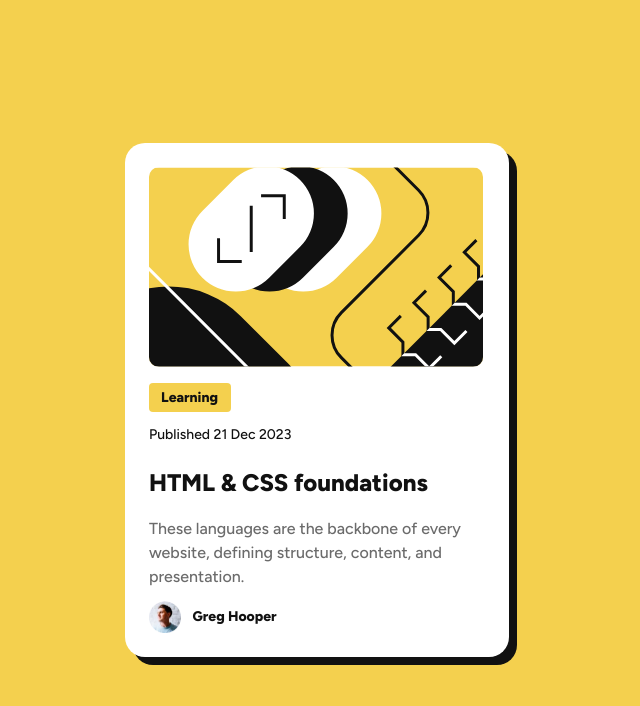
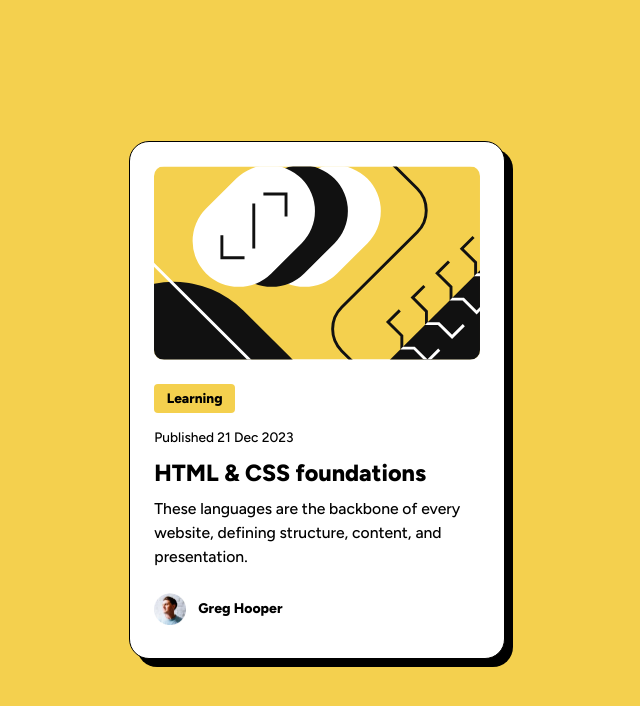
Before and after one commit to SydsBike/Block-Preview, a plain HTML site: page index.html in a window 1280 px wide. Shown: the whole page, without its empty margins (323-963 px from the left). Drawn offline with Linux system fonts and the light colour scheme.

Commit message:
use clamp

```diff
--- a/index.html
+++ b/index.html
@@ -4,54 +4,30 @@
     <meta charset="UTF-8" />
     <meta name="viewport" content="width=device-width, initial-scale=1.0" />
     <!-- displays site properly based on user's device -->
-
-    <link
-      rel="icon"
-      type="image/png"
-      sizes="32x32"
-      href="./assets/images/favicon-32x32.png"
-    />
     <link rel="preconnect" href="https://fonts.googleapis.com" />
     <link rel="preconnect" href="https://fonts.gstatic.com" crossorigin />
-    <link
-      href="https://fonts.googleapis.com/css2?family=Figtree:ital,wght@0,300..900;1,300..900&display=swap"
-      rel="stylesheet"
-    />
-    <link rel="stylesheet" href="./styles.css" />
+    <link href="https://fonts.googleapis.com/css2?family=Figtree:ital,wght@0,300..900;1,300..900&display=swap" rel="stylesheet" />
+    <link rel="icon" type="image/png" sizes="32x32" href="./assets/images/favicon-32x32.png" />
+    <link rel="stylesheet" href="./style.css" />
     <title>Frontend Mentor | Blog preview card</title>
 
     <!-- Feel free to remove these styles or customise in your own stylesheet 👍 -->
-    <style>
-      .attribution {
-        font-size: 11px;
-        text-align: center;
-      }
-      .attribution a {
-        color: hsl(228, 45%, 44%);
-      }
-    </style>
   </head>
-  <body>
-    <main>
-      <article class="card">
-        <figure>
-          <img
-            src="./assets/images/illustration-article.svg"
-            alt="article image"
-          />
-          <figcaption>
-            <h1>Learning</h1>
-            <time datetime="2023-12-21">Published 21 Dec 2023</time>
-            <h2>HTML & CSS foundations</h2>
-            <p>
-              These languages are the backbone of every website, defining
-              structure, content, and presentation.
-            </p>
-          </figcaption>
-        </figure>
-        <footer>
-          <img src="./assets/images/image-avatar.webp" alt="Image of author" />
-          <p>Greg Hooper</p>
+  <body class="bg-body tx-body tx-regular">
+    <main class="card bg-card br-lg">
+      <article class="container">
+        <section class="image br-sm">
+          <img src="./assets/images/illustration-article.svg" alt="stock-image" />
+        </section>
+        <section class="content">
+          <span class="tx-bold learning bg-body fluid-14">Learning</span>
+          <time class="spacing-12 fluid-14" datetime="2023-12-21">Published 21 Dec 2023</time>
+          <h1 class="tx-bold spacing-12 fluid-24">HTML & CSS foundations</h1>
+          <p class="fluid-16">These languages are the backbone of every website, defining structure, content, and presentation.</p>
+        </section>
+        <footer class="flex-container">
+          <img class="avatar" src="./assets/images/image-avatar.webp" alt="avatar of author" />
+          <span class="tx-bold author">Greg Hooper</span>
         </footer>
       </article>
     </main>
--- /dev/null
+++ b/style.css
@@ -0,0 +1,143 @@
+:root {
+  --primary-yellow: hsl(47, 88%, 63%);
+  --primary-white: hsl(0, 0%, 100%);
+  --primary-gray-500: hsl(0, 0%, 42%);
+  --primary-gray-900: hsl(0, 0%, 7%);
+
+  --ff-primary: "Figtree", sans-serif;
+  --fw-regular: 500;
+  --fw-bold: 800;
+
+  font-size: 16px;
+}
+
+/* Reset */
+
+*,
+*::before,
+*::after {
+  box-sizing: border-box;
+}
+
+* {
+  margin: 0;
+  padding: 0;
+  font: inherit;
+}
+
+img,
+picture,
+svg,
+span,
+time {
+  max-width: 100%;
+  display: block;
+}
+html,
+body {
+  height: 100%;
+}
+
+/* Utility Classes */
+
+.tx-body {
+  font-family: var(--ff-primary);
+}
+.tx-regular {
+  font-weight: var(--fw-regular);
+}
+.tx-bold {
+  font-weight: var(--fw-bold);
+}
+
+.fluid-14 {
+  font-size: clamp(0.75rem, 0.706rem + 0.188vw, 0.875rem);
+}
+
+.fluid-16 {
+  font-size: clamp(0.875rem, 0.831rem + 0.188vw, 1rem);
+}
+.fluid-24 {
+  font-size: clamp(1.25rem, 1.162rem + 0.376vw, 1.5rem);
+}
+
+.bg-body {
+  background-color: var(--primary-yellow);
+}
+.bg-card {
+  background-color: var(--primary-white);
+}
+
+.spacing-12 {
+  margin-block: 0.75rem;
+}
+
+.br-sm {
+  border-radius: 0.625rem;
+}
+
+.br-lg {
+  border-radius: 1.25rem;
+}
+
+/* General Layout and Style */
+
+body {
+  display: grid;
+  place-items: center;
+  line-height: 150%;
+  letter-spacing: 0;
+}
+
+.card {
+  width: clamp(20.4375rem, 5.35vw + 19.18rem, 24rem);
+  height: clamp(31.3125rem, 1.97vw + 30.85rem, 32.625rem);
+  border-radius: 1.25rem;
+  border: 1px solid hsl(0, 0%, 0%);
+  box-shadow: 0.5rem 0.5rem hsl(0, 0%, 0%);
+  transition: all 0.4s ease;
+}
+
+.container {
+  margin: 1.5rem;
+}
+
+.image {
+  border-radius: 0.625rem;
+  overflow: hidden;
+}
+
+.content {
+  margin-block: 1.5rem;
+}
+.learning {
+  display: grid;
+  place-items: center;
+
+  width: clamp(4.5625rem, 4.364rem + 0.845vw, 5.125rem);
+  height: clamp(1.625rem, 1.559rem + 0.282vw, 1.8125rem);
+  border-radius: 0.25rem;
+}
+
+.flex-container {
+  display: flex;
+  align-items: center;
+}
+
+.avatar {
+  width: 2rem;
+  height: 2rem;
+}
+.author {
+  font-size: 0.875rem;
+  padding-left: 0.75rem;
+}
+
+/* transitions */
+.card:hover {
+  box-shadow: 0.75rem 0.75rem hsl(0, 0%, 0%);
+}
+
+.card:hover h1 {
+  color: var(--primary-yellow);
+}
--- a/styles.css
+++ /dev/null
@@ -1,176 +0,0 @@
-/* custom variables */
-:root {
-  --yellow: #f4d04e;
-  --gray-950: #111111;
-  --gray-500: #6b6b6b;
-  --white: #ffffff;
-}
-
-html {
-  font-size: 16px;
-}
-body {
-  background-color: var(--yellow);
-  font-family: "Figtree", sans-serif;
-  margin: 0;
-  padding: 0;
-}
-
-main {
-  min-height: 100vh;
-  display: grid;
-  place-items: center;
-}
-figure {
-  margin: 1.5rem;
-}
-.card {
-  max-width: 24rem;
-  max-height: 32.625rem;
-  background-color: var(--white);
-  border-radius: 1.25rem;
-  box-shadow: var(--gray-950) 0.5rem 0.5rem;
-  transition: box-shadow 0.3s ease;
-}
-
-figure img {
-  max-width: 21rem;
-  max-height: 12.5rem;
-  border-radius: 0.625rem;
-}
-
-figcaption {
-  max-width: 21rem;
-  max-height: 12.125rem;
-}
-
-h1 {
-  background-color: var(--yellow);
-  max-width: 3.625rem;
-  max-height: 1.3125rem;
-  border-radius: 0.25rem;
-  font-weight: 800;
-  font-size: 0.875rem;
-  line-height: 150%;
-  letter-spacing: 0%;
-  text-align: left;
-  padding: 0.25rem 0.75rem;
-  color: var(--gray-950);
-}
-
-time {
-  display: block;
-  max-width: 8.9375rem;
-  max-height: 1.3125rem;
-  font-size: 0.875rem;
-  font-weight: 500;
-  line-height: 150%;
-  letter-spacing: 0;
-  text-align: left;
-  margin-top: 0.75rem;
-  margin-bottom: 0.75rem;
-  color: var(--gray-950);
-}
-
-h2 {
-  max-width: 21rem;
-  max-height: 2.25rem;
-  font-size: 1.5rem;
-  font-weight: 800;
-  line-height: 150%;
-  letter-spacing: 0;
-  text-align: left;
-  margin-bottom: 0.75rem;
-  color: var(--gray-950);
-  transition: color 0.3s ease;
-}
-
-figure p {
-  max-width: 21rem;
-  max-height: 4.5rem;
-  text-align: left;
-  font-weight: 500;
-  font-size: 1rem;
-  line-height: 150%;
-  letter-spacing: 0;
-  color: var(--gray-500);
-}
-
-footer {
-  max-width: 8.0625rem;
-  max-height: 2rem;
-  margin: 1.5rem 14.4375rem 1.5rem 1.5rem;
-  display: flex;
-}
-footer img {
-  max-width: 2rem;
-  max-height: 2rem;
-}
-footer p {
-  max-width: 5.3125rem;
-  max-height: 1.3125rem;
-  font-weight: 800;
-  font-size: 0.875rem;
-  line-height: 150%;
-  letter-spacing: 0;
-  color: var(--gray-950);
-  margin-top: 0.34375rem;
-  margin-bottom: 0.34375rem;
-  margin-left: 0.75rem;
-}
-
-.card:hover {
-  box-shadow: var(--gray-950) 0.7rem 0.7rem;
-  cursor: url(./assets/images/Pointer.png), auto;
-}
-
-.card:hover h2 {
-  color: var(--yellow);
-}
-
-@media only screen and (max-width: 460px) {
-  .card {
-    max-width: 20.4375rem;
-    max-height: 31.3125rem;
-  }
-  figure img {
-    max-width: 17.4375rem;
-    max-height: 12.5rem;
-  }
-  figcaption {
-    max-width: 17.4375rem;
-    max-height: 10.8125rem;
-  }
-  h1 {
-    max-width: 3.0625rem;
-    max-height: 1.125rem;
-    font-size: 0.75rem;
-  }
-  time {
-    max-width: 7.6875rem;
-    max-height: 1.125rem;
-    font-size: 0.75rem;
-  }
-  h2 {
-    max-width: 17.4375rem;
-    max-height: 1.875rem;
-    font-size: 1.25rem;
-  }
-  figure p {
-    max-width: 17.4375rem;
-    max-height: 3.9375rem;
-    font-size: 0.875rem;
-  }
-
-  footer {
-    margin: 1.5rem 10.9375rem 1.5rem 1.5rem;
-  }
-  .card:hover {
-    box-shadow: initial;
-    cursor: initial;
-  }
-
-  .card:hover h2 {
-    color: initial;
-  }
-}
```
